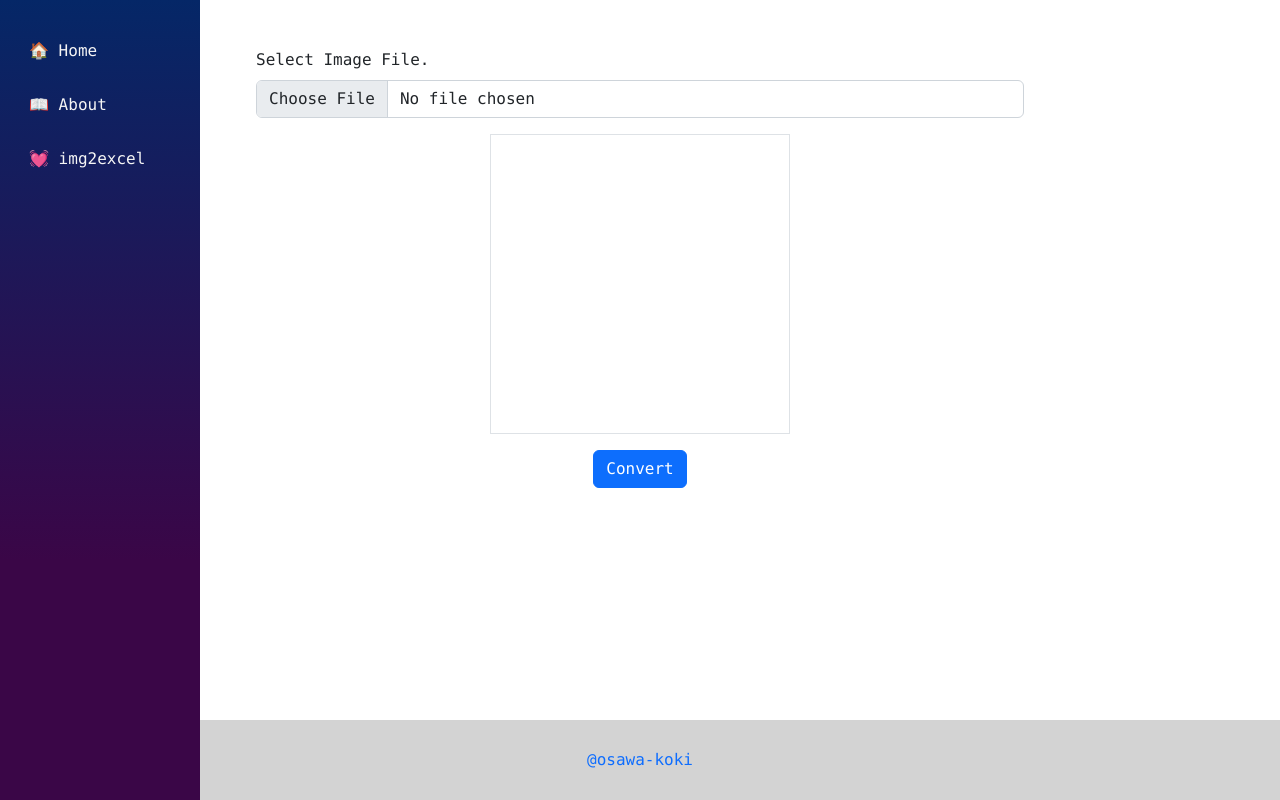
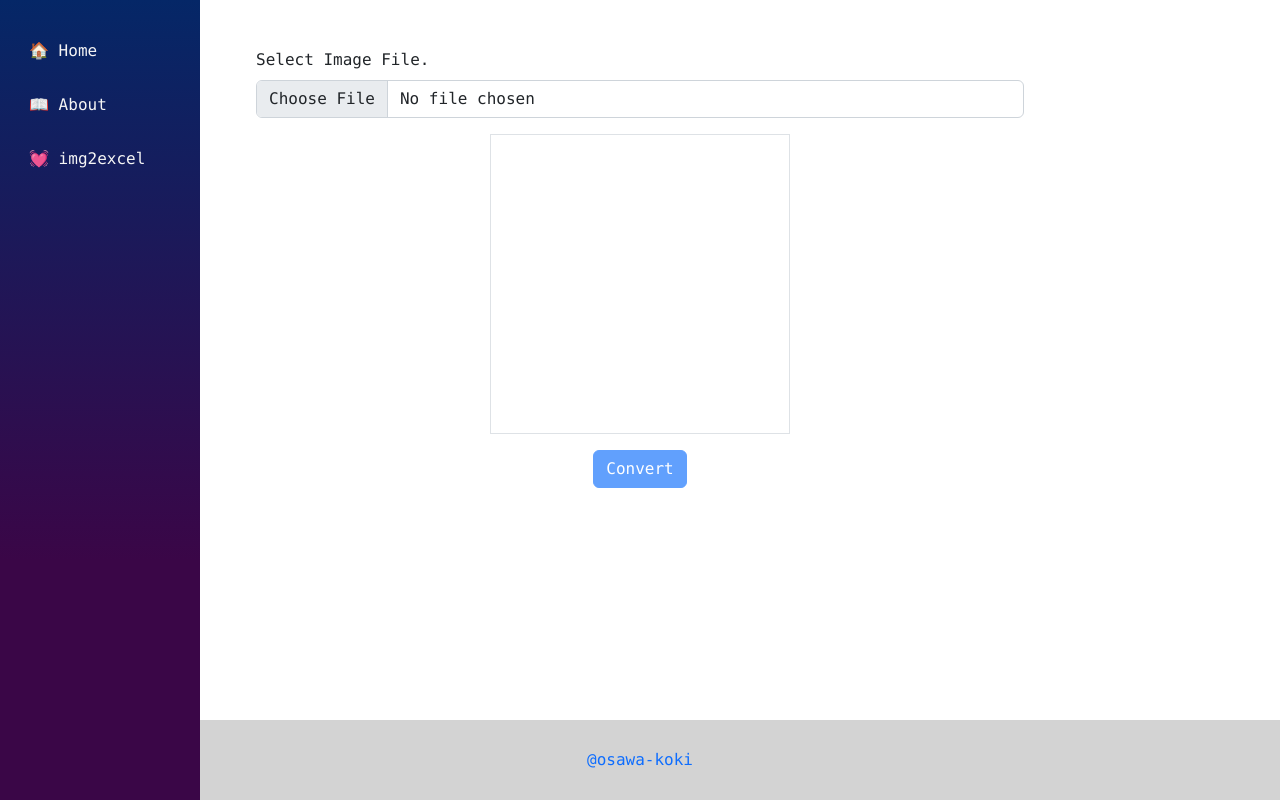
Before and after one commit to osawa-koki/img2excel-server.rb, a Next.js app in the folder client/: page /img2excel in a window 1280 px wide. Built offline with nearby package versions, Linux system fonts and the light colour scheme.

Commit message:
画像の登録。

```diff
--- a/client/pages/img2excel.tsx
+++ b/client/pages/img2excel.tsx
@@ -10,6 +10,9 @@ let ctx: CanvasRenderingContext2D;
 export default function Img2ExcelPage() {
 
   const _canvas = React.createRef<HTMLCanvasElement>();
+  const [loading, setLoading] = useState<boolean>(false);
+  const [registered, setRegistered] = useState<boolean>(false);
+  const [error, setError] = useState<string | null>(null);
 
   useEffect(() => {
     canvas = _canvas.current as HTMLCanvasElement;
@@ -17,6 +20,7 @@ export default function Img2ExcelPage() {
   }, [_canvas]);
 
   const FileRegister = (e: React.FormEvent<HTMLInputElement>) => {
+    setError(null);
     if (e.currentTarget.files) {
       const reader = new FileReader();
       reader.onload = () => {
@@ -31,8 +35,10 @@ export default function Img2ExcelPage() {
 
           if (width * height < 128 * 128) {
             ctx.drawImage(img, 0, 0);
+            setRegistered(true);
           } else {
             console.log("Image size is not less than 128x128.");
+            setError("Image size is not less than 128x128.");
           }
         };
       }
@@ -53,7 +59,13 @@ export default function Img2ExcelPage() {
           <Form.Control type="file" accept="image/*" onInput={FileRegister} />
         </Form.Group>
         <canvas ref={_canvas} style={{width: "300px", height: "300px"}} className="mt-3 d-block m-auto border"></canvas>
-        <Button variant="primary" className="mt-3 d-block m-auto" onClick={() => {Img2Excel()}}>Convert</Button>
+        <Button variant="primary" className="mt-3 d-block m-auto" onClick={() => {Img2Excel()}} disabled={registered === false}>Convert</Button>
+        {
+          error &&
+          <Alert variant="danger" className="mt-3">
+            {error}
+          </Alert>
+        }
       </div>
     </Layout>
   );
```
